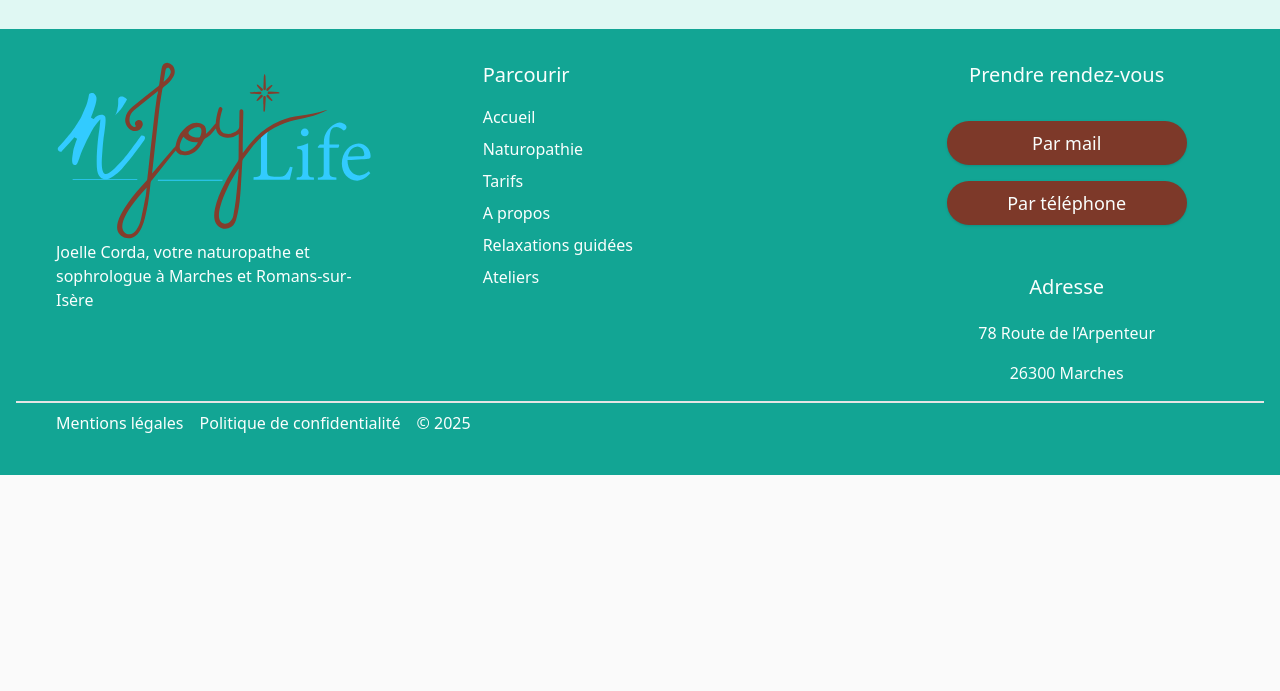
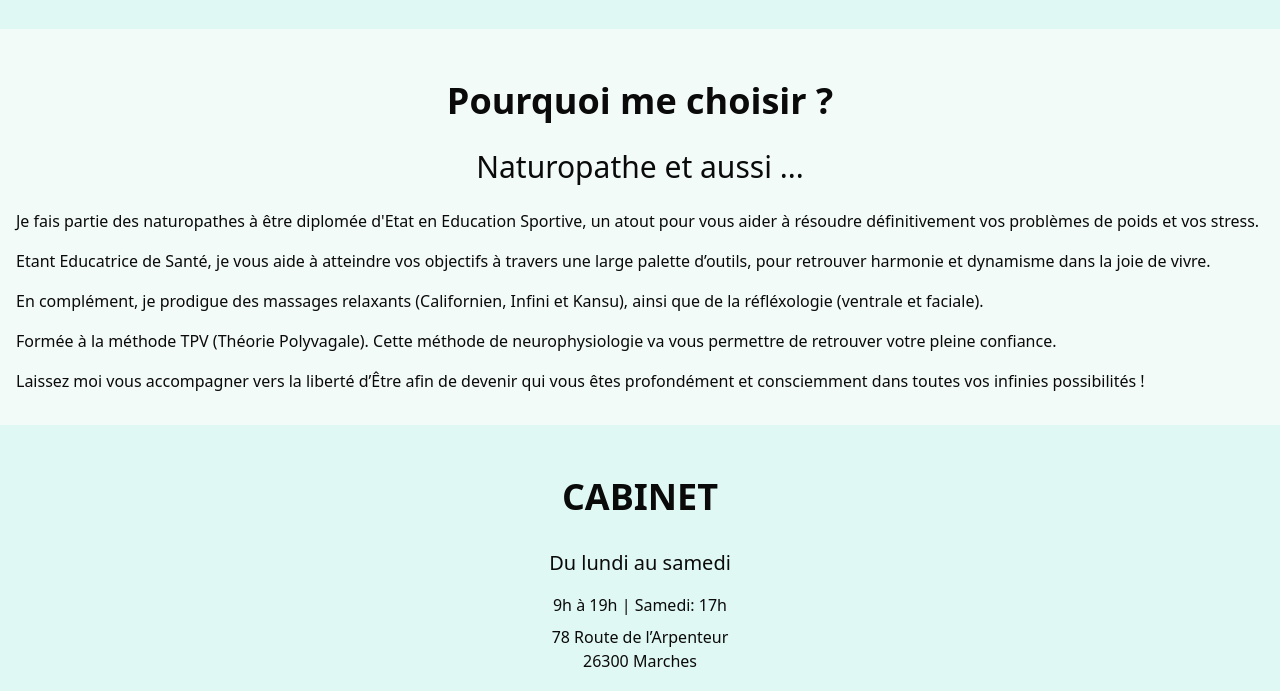
Before and after one commit to arnaudpant/astro-corda, an Astro site: page /about in a window 1280 px wide. Shown: the part 1289-1980 px from the top of the page. Before the commit the page ends 1764 px from the top, so only its background shows below. Built offline with nearby package versions, Linux system fonts and the light colour scheme; Astro itself is replaced by a stand-in of ours.

Commit message:
END Page About

```diff
--- /dev/null
+++ b/src/components/about/SectionCabinet.astro
@@ -0,0 +1,13 @@
+---
+import { Image } from "astro:assets";
+import SectionMap from "../ui/SectionMap.astro";
+import myCabinet from "@/assets/images/cabinet.webp"
+import Sections from "../ui/Sections.astro";
+
+---
+<Sections>
+    <SectionMap />
+    <div class="flex flex-col md:flex-row flex-wrap gap-8 m-4 justify-center">
+        <Image src={myCabinet} alt="Cabinet de naturopathe" />
+    </div>
+</Sections>
--- /dev/null
+++ b/src/components/about/SectionWhyMe.astro
@@ -0,0 +1,37 @@
+---
+import Sections from "../ui/Sections.astro";
+
+
+---
+
+<Sections fond="blanc">
+    <h2 class="font-title text-2xl md:text-4xl font-semibold m-5 pt-4 md:pt-8">Pourquoi me choisir ?</h2>
+    <h3 class="text-xl md:text-3xl m-2">Naturopathe et aussi ...</h3>
+    <div class="container mx-auto px-4 my-4">
+        <p class="pb-4">
+            Je fais partie des naturopathes à être diplomée d'Etat
+            en Education Sportive, un atout pour vous aider à
+            résoudre définitivement vos problèmes de poids et vos
+            stress.
+        </p>
+        <p class="pb-4">
+            Etant Educatrice de Santé, je vous aide à atteindre vos
+            objectifs à travers une large palette d’outils, pour
+            retrouver harmonie et dynamisme dans la joie de vivre.
+        </p>
+        <p class="pb-4">
+            En complément, je prodigue des massages relaxants
+            (Californien, Infini et Kansu), ainsi que de la réfléxologie (ventrale et faciale).
+        </p>
+
+        <p class="pb-4">
+            Formée à la méthode TPV (Théorie Polyvagale). Cette
+            méthode de neurophysiologie va vous permettre de
+            retrouver votre pleine confiance.
+        </p>
+        <p class="pb-4">
+            Laissez moi vous accompagner vers la liberté d’Être afin
+            de devenir qui vous êtes profondément et consciemment
+            dans toutes vos infinies possibilités !
+        </p>
+</Sections>
--- a/src/pages/about.astro
+++ b/src/pages/about.astro
@@ -1,6 +1,9 @@
 ---
 import SectionAbout from "@/components/about/SectionAbout.astro";
+import SectionCabinet from "@/components/about/SectionCabinet.astro";
 import SectionDiplomes from "@/components/about/SectionDiplomes.astro";
+import SectionWhyMe from "@/components/about/SectionWhyMe.astro";
+import SectionCallTAction from "@/components/ui/SectionCallTAction.astro";
 import Layout from "@/layouts/Layout.astro";
 import { ABOUT_DESCRIPTION, ABOUT_TITLE } from "@/lib/constantes";
 
@@ -10,4 +13,7 @@ import { ABOUT_DESCRIPTION, ABOUT_TITLE } from "@/lib/constantes";
 <Layout title={ABOUT_TITLE} description={ABOUT_DESCRIPTION}>
     <SectionAbout />
     <SectionDiplomes />
+    <SectionWhyMe />
+    <SectionCabinet />
+    <SectionCallTAction />
 </Layout>
```
Also changed, not shown: src/assets/images/cabinet.webp (added).
